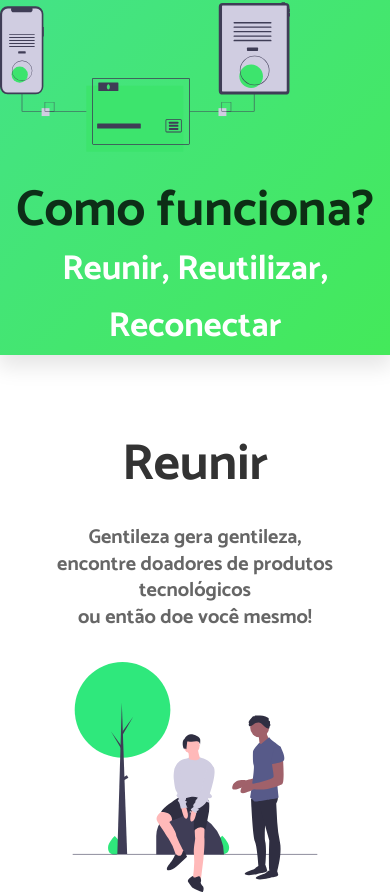
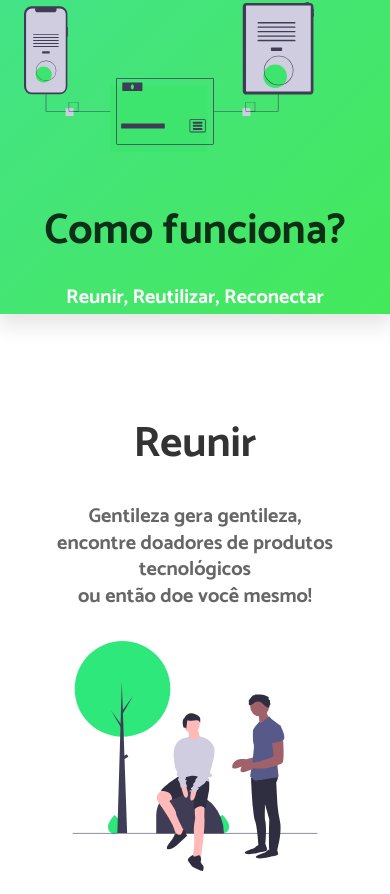
Before and after one commit to italoitalo/ree, a React (Create React App) app in the folder client/: page / in a window 390 px wide. Shown: the part 972-1866 px from the top of the page. Built offline with nearby package versions, Linux system fonts and the light colour scheme.

Commit message:
atualização
modificação no contato e na landpage

```diff
--- a/client/src/views/viewsPublic/landpage/landpageIndex.js
+++ b/client/src/views/viewsPublic/landpage/landpageIndex.js
@@ -167,7 +167,7 @@
                     <div className="howtext">
                         <h1> Nosso contato direto</h1>
 
-                        <h3 style={{fontSize:"20pt"}}>Pronto para ajudar pessoas? Ligue para nós ou envie um e-mail<br/> e entraremos em
+                        <h3 style={{fontSize:"17pt", padding:"5px"}}>Pronto para ajudar pessoas? Ligue para nós ou envie um e-mail<br/> e entraremos em
                         contato com você o mais breve possível!</h3>
 
                         <div className="margin">
--- a/client/src/views/viewsPublic/landpage/styles.css
+++ b/client/src/views/viewsPublic/landpage/styles.css
@@ -400,10 +400,19 @@
         margin-top: -20px;
     }
     .howtext>h1 {
-        font-size: 38pt;
+        margin: 20px;
+        font-size: 32pt;
+    }
+    .howtext>h3 {
+        font-size: 15pt;
     }
     .howtext>h2 {
         font-size: 15pt;
+    }
+    .bannerp, .contato{
+        height: 40px;
+        font-size: 12pt;
+        margin: 10px;
     }
     .cardspense {
         flex-wrap: wrap;
```
